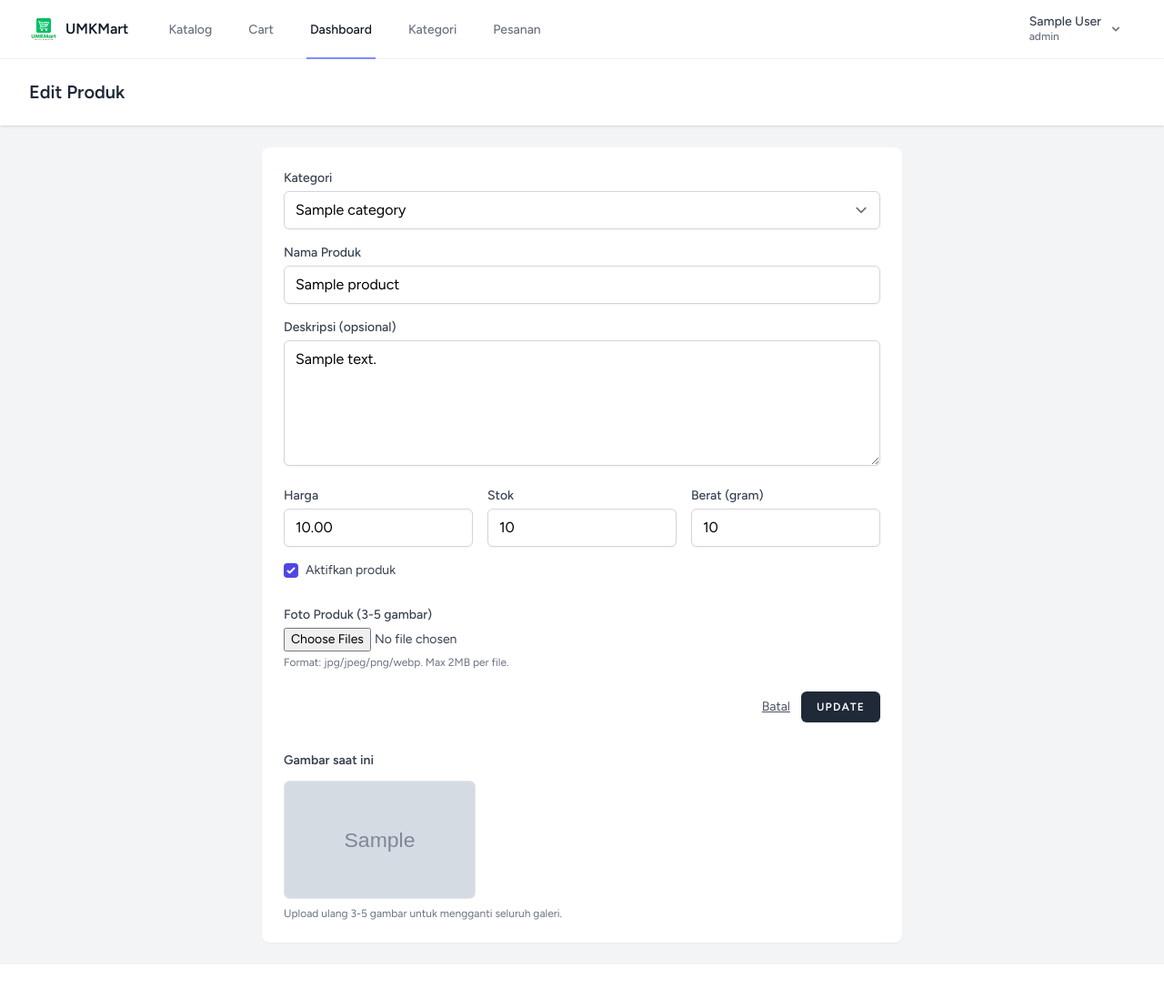
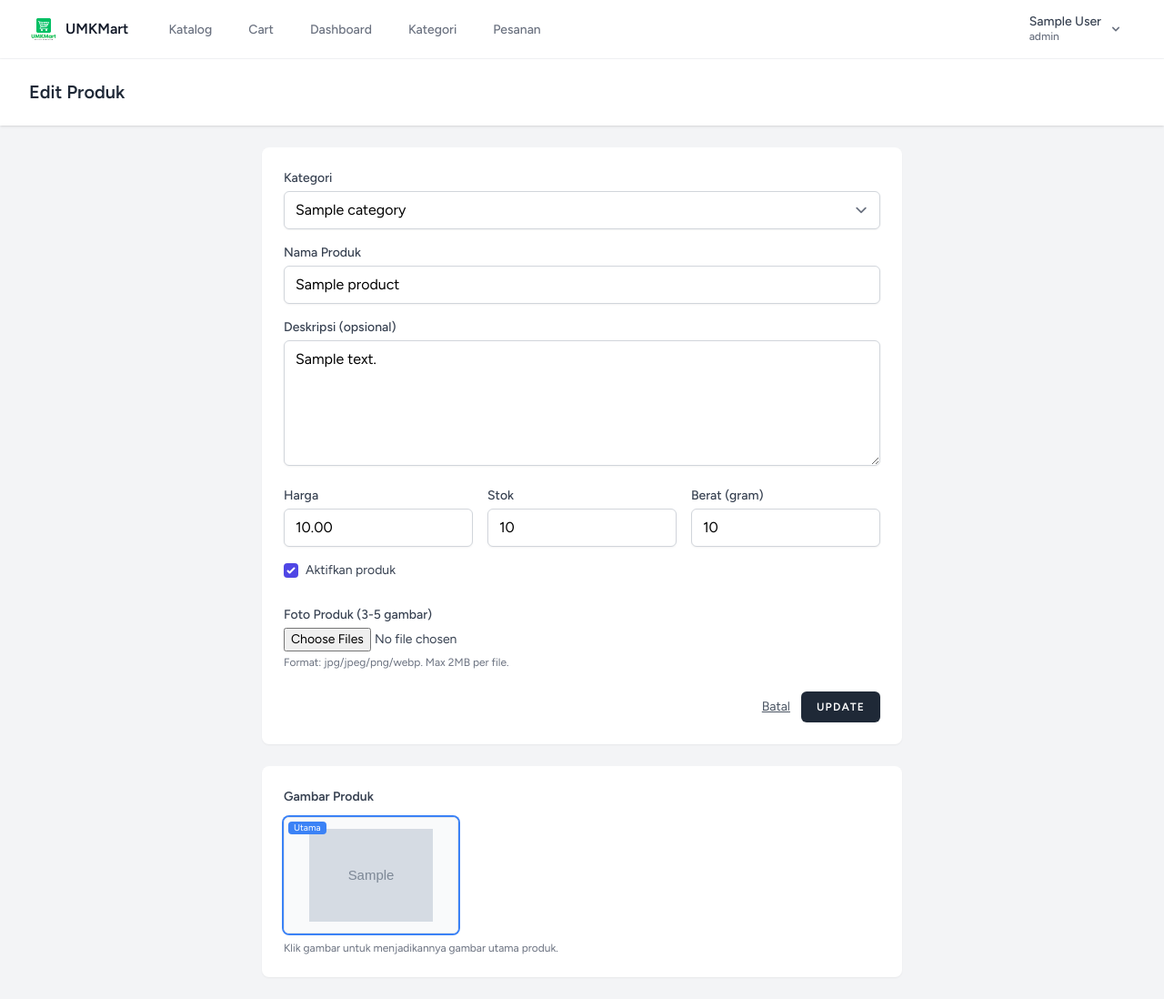
Before and after one commit to satriamegantara/pemweb2-paket2-H1D024022, a Laravel app: page /seller/products/1/edit in a window 1280 px wide. Shown: the whole page at 91% size. Before the commit the page ends 1038 px from the top, so only its background shows below. Run offline with Laravel 12, Linux system fonts and the light colour scheme; a user stored in the database is signed in; tables that the repository leaves empty hold one stand-in row (values such as "Sample post"); grey boxes marked "Sample" are stand-in pictures; style sheets or scripts are compiled from the project's sources.

Commit message:
feat: tingkatkan UI/UX halaman produk, katalog, notifikasi, dan navbar; tambah notifikasi pesanan penjual di dashboard dengan filter toko spesifik; implementasi pemilihan gambar utama untuk produk; optimalkan ukuran thumbnail gambar di halaman edit produk; perkecil kartu produk di katalog untuk layout desktop; perbaiki active state navbar Dashboard hanya saat di halaman dashboard; tambah migrasi kolom primary_image_id ke tabel products

```diff
--- a/app/Http/Controllers/Seller/ProductController.php
+++ b/app/Http/Controllers/Seller/ProductController.php
@@ -200,4 +200,20 @@ class ProductController extends Controller
 
         return redirect()->route('seller.products.index')->with('success', 'Produk berhasil dihapus.');
     }
+
+    public function setPrimaryImage(Request $request, Product $product, ProductImage $image): RedirectResponse
+    {
+        $storeId = $this->sellerStoreId($request);
+        if (! $storeId) {
+            abort(403);
+        }
+
+        if ($product->store_id !== $storeId || $image->product_id !== $product->id) {
+            abort(403);
+        }
+
+        $image->setAsPrimary();
+
+        return back()->with('success', 'Gambar utama berhasil diubah.');
+    }
 }
--- a/app/Models/Product.php
+++ b/app/Models/Product.php
@@ -11,6 +11,7 @@ class Product extends Model
     protected $fillable = [
         'store_id',
         'category_id',
+        'primary_image_id',
         'name',
         'slug',
         'description',
--- a/app/Models/ProductImage.php
+++ b/app/Models/ProductImage.php
@@ -24,4 +24,18 @@ class ProductImage extends Model
     {
         return $this->belongsTo(Product::class);
     }
+
+    public function setAsPrimary(): void
+    {
+        if (!$this->product->primary_image_id) {
+            $this->product->update(['primary_image_id' => $this->id]);
+        }
+        $this->product->images()->whereKeyNot($this->id)->update(['is_primary' => false]);
+        $this->update(['is_primary' => true]);
+    }
+
+    public static function findFirstImageOrCreate(Product $product): ?ProductImage
+    {
+        return $product->images()->first();
+    }
 }
--- a/resources/views/layouts/navigation.blade.php
+++ b/resources/views/layouts/navigation.blade.php
@@ -33,7 +33,7 @@
                     </x-nav-link>
 
                     @auth
-                        <x-nav-link :href="$dashboardRoute" :active="request()->routeIs('dashboard') || request()->routeIs('admin.*') || request()->routeIs('seller.*')">
+                        <x-nav-link :href="$dashboardRoute" :active="request()->routeIs('dashboard') || request()->routeIs('admin.dashboard') || request()->routeIs('seller.dashboard')">
                             {{ __('Dashboard') }}
                         </x-nav-link>
 
@@ -137,7 +137,7 @@
             </x-responsive-nav-link>
 
             @auth
-                <x-responsive-nav-link :href="$dashboardRoute" :active="request()->routeIs('dashboard') || request()->routeIs('admin.*') || request()->routeIs('seller.*')">
+                <x-responsive-nav-link :href="$dashboardRoute" :active="request()->routeIs('dashboard') || request()->routeIs('admin.dashboard') || request()->routeIs('seller.dashboard')">
                     {{ __('Dashboard') }}
                 </x-responsive-nav-link>
 
--- a/resources/views/seller/products/edit.blade.php
+++ b/resources/views/seller/products/edit.blade.php
@@ -8,12 +8,14 @@
     <div class="py-6">
         <div class="max-w-3xl mx-auto sm:px-6 lg:px-8">
             <div class="bg-white shadow-sm sm:rounded-lg p-6">
-                <form method="POST" action="{{ route('seller.products.update', $product) }}" enctype="multipart/form-data">
+                <form method="POST" action="{{ route('seller.products.update', $product) }}"
+                    enctype="multipart/form-data">
                     @method('PUT')
                     @include('seller.products._form', ['product' => $product, 'categories' => $categories])
 
                     <div class="mt-6 flex items-center justify-end gap-3">
-                        <a href="{{ route('seller.products.index') }}" class="text-sm text-gray-600 hover:text-gray-900 underline">
+                        <a href="{{ route('seller.products.index') }}"
+                            class="text-sm text-gray-600 hover:text-gray-900 underline">
                             {{ __('Batal') }}
                         </a>
                         <x-primary-button>
@@ -21,21 +23,40 @@
                         </x-primary-button>
                     </div>
                 </form>
+            </div>
 
             @if ($product->images->count())
-                    <div class="mt-8">
-                        <h3 class="text-sm font-semibold text-gray-700">{{ __('Gambar saat ini') }}</h3>
-                        <div class="mt-3 grid grid-cols-2 gap-3 sm:grid-cols-3">
+                <div class="mt-6 bg-white shadow-sm sm:rounded-lg p-6">
+                    <h3 class="text-sm font-semibold text-gray-700">{{ __('Gambar Produk') }}</h3>
+                    <div class="mt-3 flex flex-wrap gap-4">
                         @foreach ($product->images as $img)
-                                <div class="rounded-md border border-gray-200 overflow-hidden">
-                                    <img src="{{ asset('storage/'.$img->image_path) }}" class="h-32 w-full object-cover" alt="Product image">
+                            <div
+                                class="group relative h-24 w-36 overflow-hidden rounded-md border border-gray-200 transition sm:h-28 sm:w-40 lg:h-32 lg:w-48 {{ $img->is_primary ? 'ring-2 ring-blue-500' : 'hover:ring-2 hover:ring-gray-300' }}">
+                                <img src="{{ asset('storage/' . $img->image_path) }}"
+                                    class="h-full w-full object-contain bg-gray-50 p-2 lg:p-3"
+                                    alt="Product image">
+                                @if ($img->is_primary)
+                                    <span
+                                        class="absolute left-1 top-1 rounded bg-blue-500 px-1.5 py-0.5 text-[10px] leading-none text-white">Utama</span>
+                                @endif
+                                @if (!$img->is_primary)
+                                    <form action="{{ route('seller.products.setPrimaryImage', [$product, $img]) }}"
+                                        method="POST" class="absolute inset-0">
+                                        @csrf
+                                        <button type="submit"
+                                            class="absolute inset-0 h-full w-full cursor-pointer bg-transparent"
+                                            aria-label="Jadikan gambar ini sebagai gambar utama"
+                                            title="Jadikan gambar utama">
+                                            <span class="sr-only">Jadikan gambar utama</span>
+                                        </button>
+                                    </form>
+                                @endif
                             </div>
                         @endforeach
                     </div>
-                        <p class="mt-2 text-xs text-gray-500">{{ __('Upload ulang 3-5 gambar untuk mengganti seluruh galeri.') }}</p>
+                    <p class="mt-2 text-xs text-gray-500">{{ __('Klik gambar untuk menjadikannya gambar utama produk.') }}</p>
                 </div>
             @endif
         </div>
     </div>
-    </div>
 </x-app-layout>
--- a/routes/web.php
+++ b/routes/web.php
@@ -44,6 +44,7 @@ Route::middleware(['auth', 'verified', 'role:penjual'])->prefix('seller')->name(
     Route::put('store', [\App\Http\Controllers\Seller\StoreController::class, 'update'])->name('store.update');
 
     Route::resource('products', \App\Http\Controllers\Seller\ProductController::class)->except(['show']);
+    Route::post('products/{product}/images/{image}/primary', [\App\Http\Controllers\Seller\ProductController::class, 'setPrimaryImage'])->name('products.setPrimaryImage');
     Route::get('orders', [\App\Http\Controllers\Seller\OrderController::class, 'index'])->name('orders.index');
     Route::post('orders/{order}/status', [\App\Http\Controllers\Seller\OrderController::class, 'updateStatus'])->name('orders.status');
 
```
Also changed, not shown: resources/views/products/index.blade.php (+11 -11 lines), database/migrations/2026_04_22_075927_create_products_table.php, database/migrations/2026_04_22_170000_add_primary_image_id_to_products_table.php (added). Lines whose indentation alone changed are shown as unchanged.
